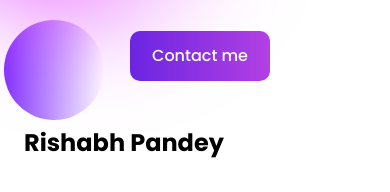
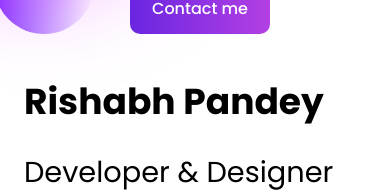
Before and after one commit to rizzabh/portfolio_react, a React (Vite) app: page / in a window 390 px wide. Shown: the part 575-767 px from the top of the page. Built offline with nearby package versions, Linux system fonts and the light colour scheme.

Commit message:
Update index.css

```diff
--- a/src/index.css
+++ b/src/index.css
@@ -1,12 +1,24 @@
 :root {
   --primary: #1f3e72;
   --secondary: rgba(255, 255, 255, 0.78);
+  --bg: #ffffff;
   --black: #131110;
   --blue-gradient: linear-gradient(97.05deg, #c340ff 3.76%, #7a29c6 100%);
   --orange-gradient: linear-gradient(270deg, #ffb978 0%, #ff922d 100%);
   --blue: #4066ff;
+  --font: #000000;
   --lightBlue: #eeeeff;
   --shadow: 0px 23px 21px -8px rgba(136, 160, 255, 0.25);
+  --filte: invert(0%)
+}
+[data-theme="dark"]{
+
+  --bg: #191717;
+  --font: #ffffff;
+  --filte: invert(100%)
+}
+.logo1{
+  filter: var(--filte);
 }
 
 * {
@@ -15,6 +27,10 @@
   box-sizing: border-box;
   font-family: "Poppins", sans-serif;
   scroll-behavior: smooth;
+
+}
+body{
+  background-color: var(--bg);
 }
 a {
   color: inherit;
@@ -40,7 +56,16 @@ a {
   justify-content: flex-start;
   align-items: center;
 }
-
+.change-theme{
+  display: none;
+  cursor: pointer;
+}
+#abc{
+  cursor: pointer;
+}
+.Navv{
+  color: var(--font);
+}
 .flexEnd {
   display: flex;
   justify-content: flex-end;
@@ -70,6 +95,12 @@ a {
   color: #292929;
   font-weight: bold;
   font-size: 2rem;
+}
+.name>h1{
+  font-size: 64px;
+  line-height: 1rem;
+
+
 }
 
 .secondaryText {
@@ -159,3 +190,15 @@ a {
     font-size: 1.2rem;
   }
 }
+@media (max-width: 669px) {
+  .name>h1{
+    font-size: 36px;
+    line-height: 3rem;
+
+  }
+  .img-container>img{
+    position: relative;
+    left: -5rem;
+  }
+
+}
```
